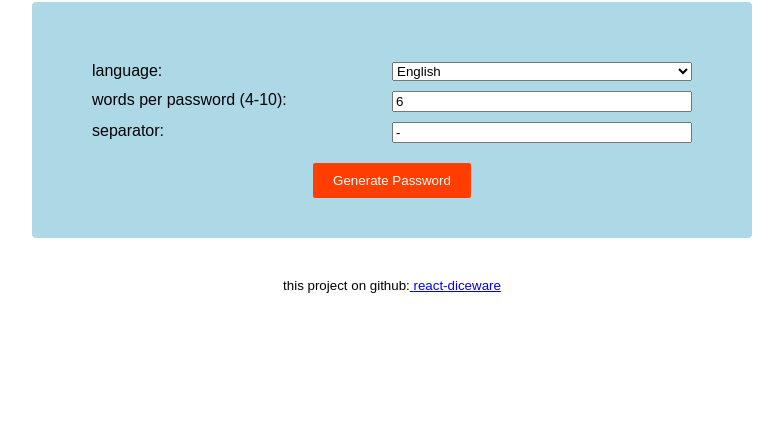
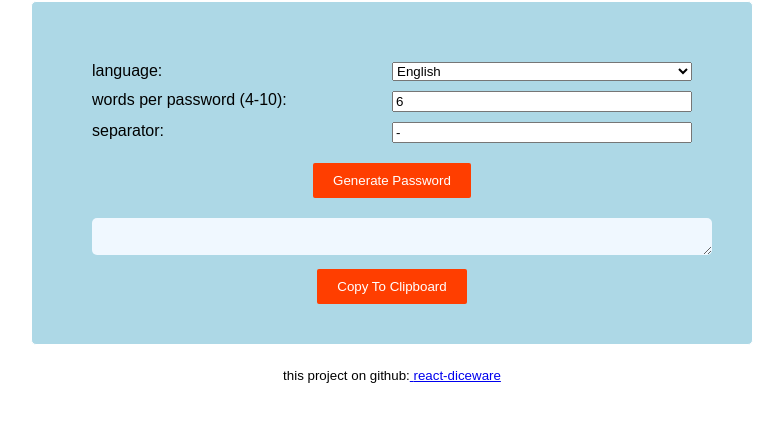
Before and after one commit to MaciekTalaska/react-diceware, a React app: page / in a window 1280 px wide. Shown: the part 79-500 px from the top of the page, without its empty margins (248-1031 px from the left). Built offline with nearby package versions, Linux system fonts and the light colour scheme.

Commit message:
copy password to clipboard

```diff
--- a/src/components/diceware-components/diceware-passwordrenderer.js
+++ b/src/components/diceware-components/diceware-passwordrenderer.js
@@ -2,8 +2,33 @@ import React, { Component } from "react";
 import PropTypes from "prop-types";
 
 class DicewarePasswordRenderer extends Component {
+  constructor(props) {
+    super(props);
+    this.copyPasswordToClipboard = this.copyPasswordToClipboard.bind(this);
+  }
+
   render() {
-    return <p>{this.props.password}</p>;
+    return (
+      <div>
+        <textarea
+          id="passwordArea"
+          className="password-area"
+          readOnly
+          rows="1"
+          value={this.props.password}
+        />
+        <button onClick={this.copyPasswordToClipboard}>
+          copy to clipboard
+        </button>
+      </div>
+    );
+  }
+
+  copyPasswordToClipboard() {
+    let el = document.getElementById("passwordArea");
+    el.select();
+    document.execCommand("copy");
+    el.selectionStart = el.selectionEnd;
   }
 }
 
--- a/src/components/diceware-main.js
+++ b/src/components/diceware-main.js
@@ -81,8 +81,8 @@ class DicewarePasswordGenerator extends Component {
             updateSeparator={this.updateSeparator}
           ></DicewarePasswordSeparator>
           <DicewareButton regeneratePassword={this.generatePassword} />
+          <DicewarePasswordRenderer password={this.state.password} />
         </div>
-        <DicewarePasswordRenderer password={this.state.password} />
       </div>
     );
   }
--- a/src/style.css
+++ b/src/style.css
@@ -38,3 +38,13 @@ div {
   float: right;
   box-sizing: border-box;
 }
+
+.password-area {
+  background-color: aliceblue;
+  font-size: 15px;
+  border: none;
+  border-radius: 5px;
+  width: 100%;
+  text-align: center;
+  padding: 10px;
+}
```
